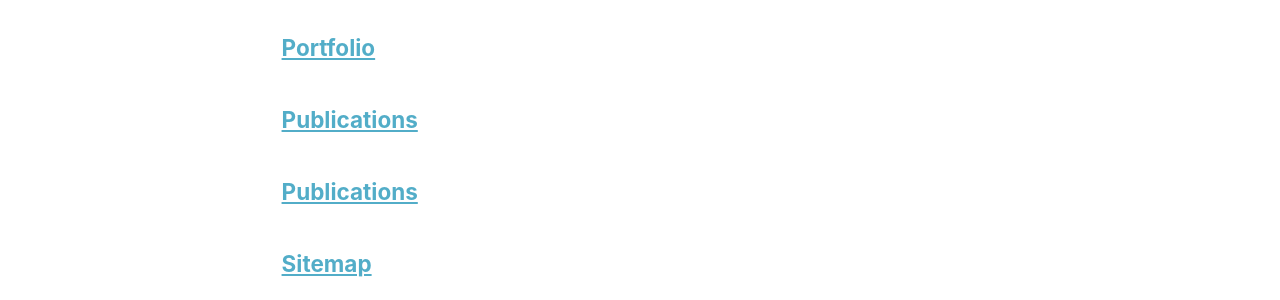
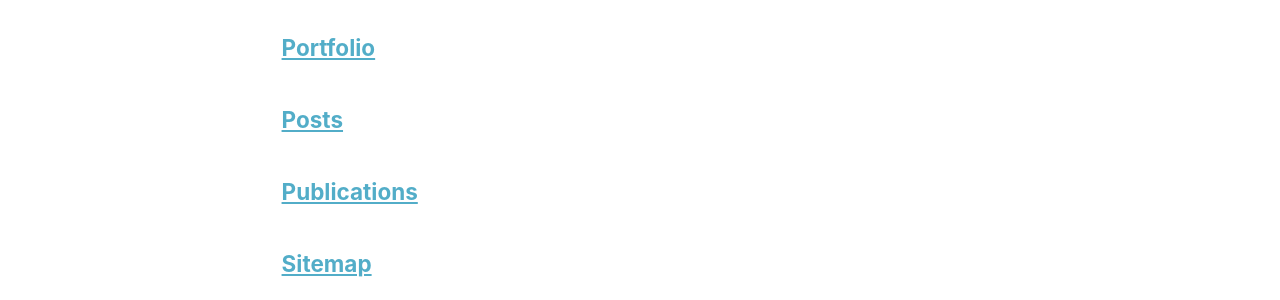
Before and after one commit to Lucypothesis/Lucypothesis.github.io, a Jekyll site: the page built from _pages/page-archive.html, in a window 1280 px wide and 900 px high, scrolled down 639 px. Shown: the part 154-454 px from the top of the window. Built offline with Jekyll 4.4.1, drawn with Linux system fonts in a browser that asks for light colours.

Commit message:
안 돼서 재시도

```diff
--- a/_pages/posts.md
+++ b/_pages/posts.md
@@ -1,6 +1,6 @@
 ---
 layout: archive
-title: "Publications"
+title: "Posts"
 permalink: /posts/
 author_profile: true
 ---
@@ -11,6 +11,6 @@
 
 {% include base_path %}
 
-{% for post in site.publications reversed %}
+{% for post in site.posts reversed %}
   {% include archive-single.html %}
 {% endfor %}
```
